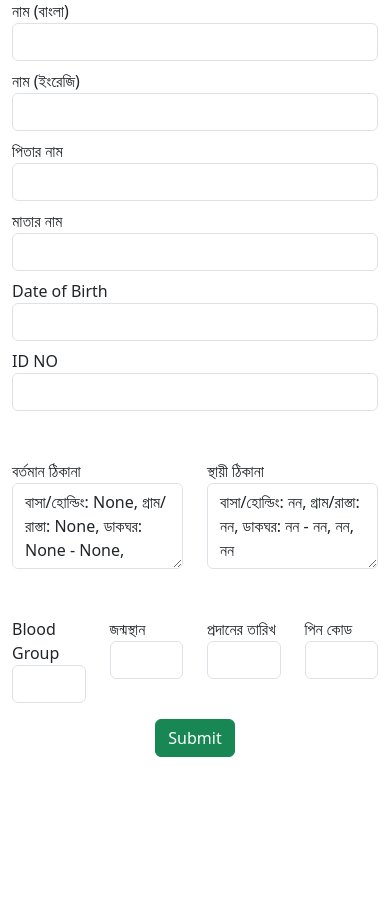
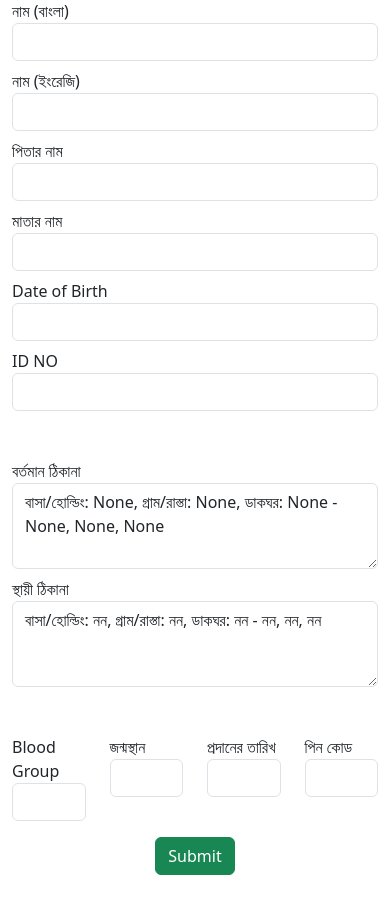
Before and after one commit to faysal505/flask, a Flask app: page / in a window 390 px wide. Shown: the part 483-1406 px from the top of the page. Before the commit the page ends 1240 px from the top, so only its background shows below. Run offline with Flask 3, Linux system fonts and the light colour scheme.

Commit message:
Update home.html

```diff
--- a/templates/home.html
+++ b/templates/home.html
@@ -108,12 +108,12 @@
 
         <div class="container mb-5"> <!-----------------------------back part-------------------------->
             <div class="row row-gap-2">
-                <div class="col-6 col-sm-12">
+                <div class="col-12 col-sm-12">
                     <label for="" class="form-label m-0">বর্তমান ঠিকানা</label>
                     <textarea class="form-control" id="" rows="3">বাসা/হোল্ডিং: None, গ্রাম/রাস্তা: None, ডাকঘর: None - None, None, None</textarea>
                 </div>
 
-                <div class="col-6 col-sm-12">
+                <div class="col-12 col-sm-12">
                     <label for="" class="form-label m-0">স্থায়ী ঠিকানা </label>
                     <textarea class="form-control" id="" name="presentAddress" rows="3">বাসা/হোল্ডিং: নন, গ্রাম/রাস্তা: নন, ডাকঘর: নন - নন, নন, নন</textarea>
                 </div>
```
